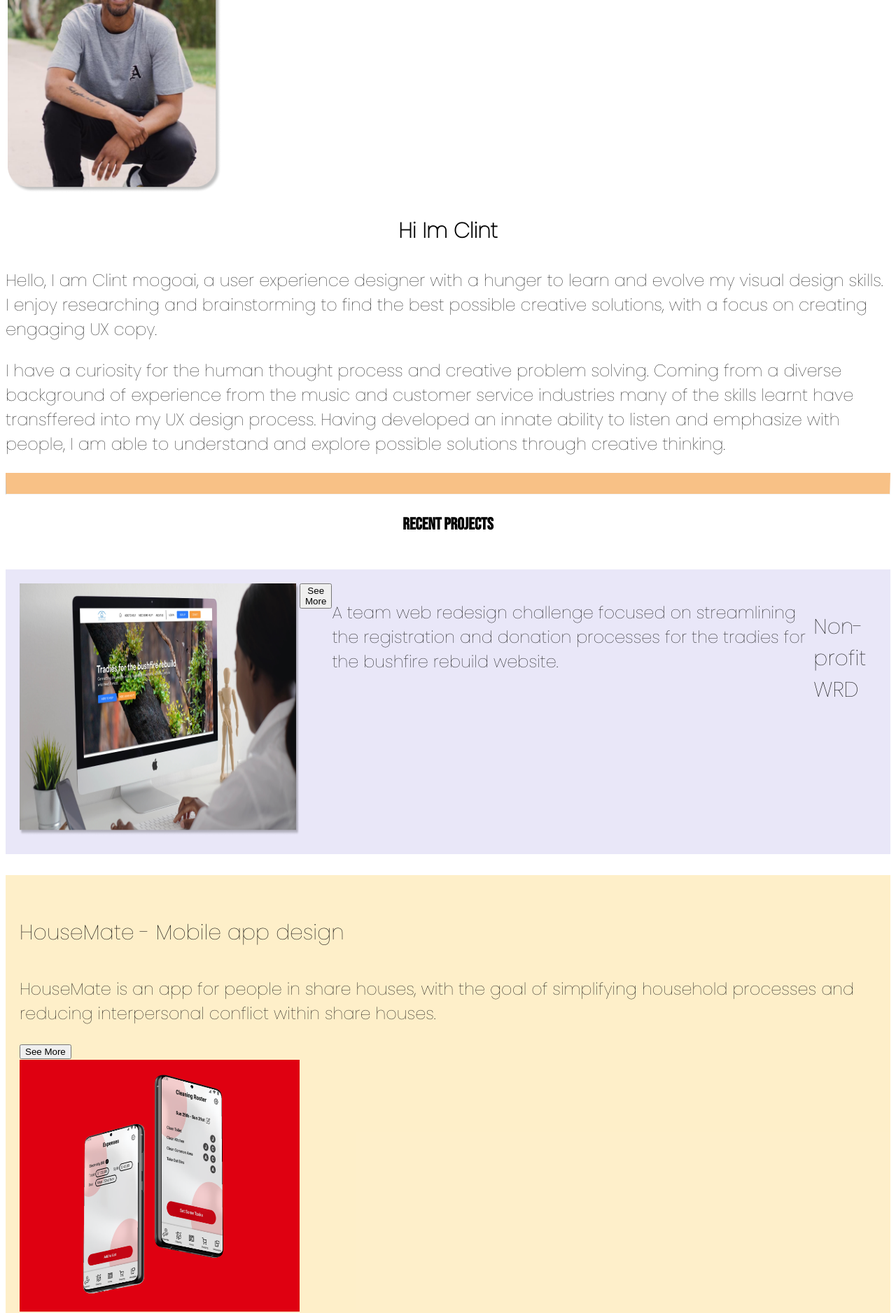
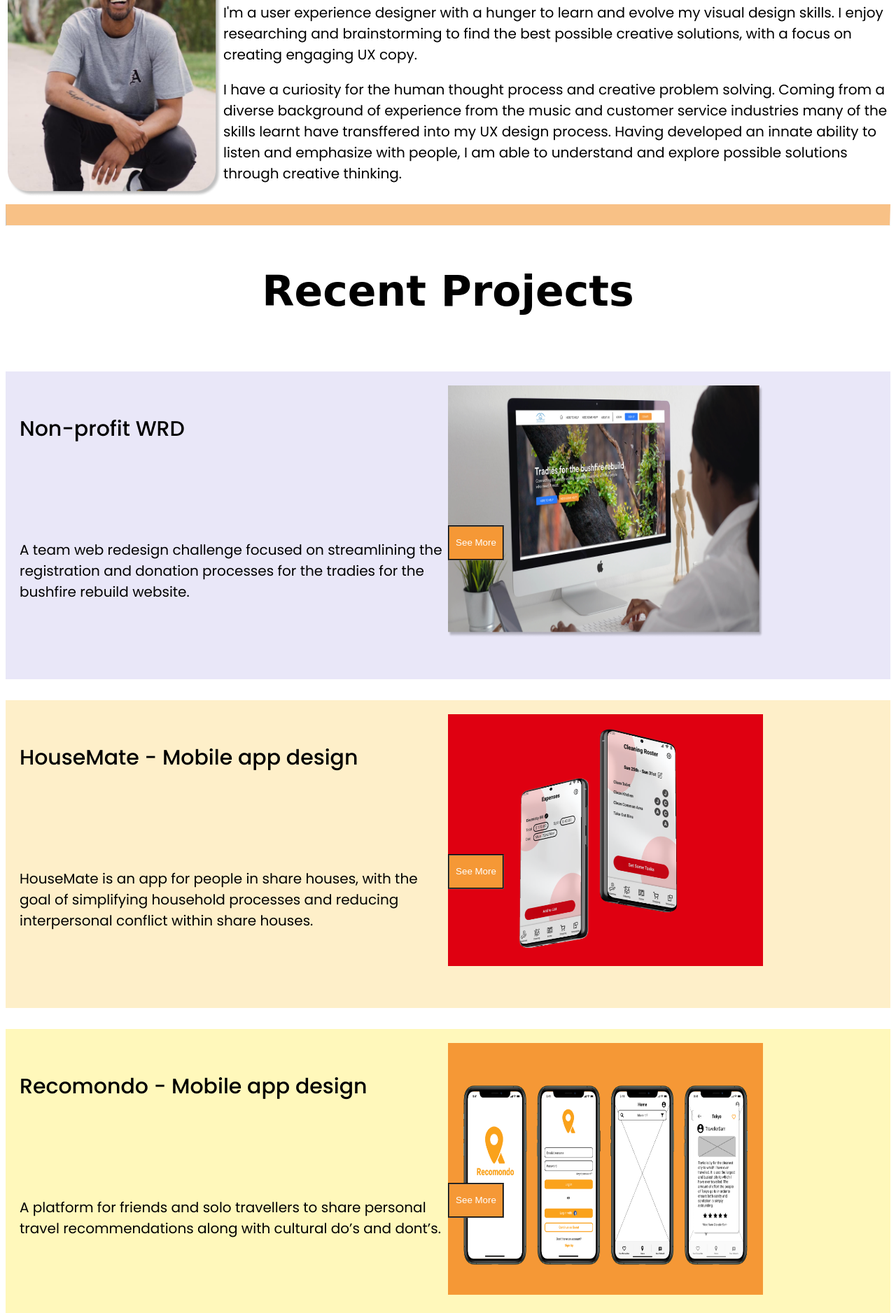
Before and after one commit to clintmogoai/UX_UI_HW_18, a plain HTML site: page index.html in a window 1280 px wide. Shown: the part 923-2800 px from the top of the page at 70% size. Drawn offline with Linux system fonts and the light colour scheme.

Commit message:
monday update

```diff
--- a/CSS/style.css
+++ b/CSS/style.css
@@ -4,34 +4,40 @@ body{
 /* FONTS H1-H2 BEBAS NEAUVES H3 DOWN POPPINS*/
 h1{
     text-align: center;
-    font-family: ;font-family: 'Bebas Neue', cursive
+    font-family: 'Bebas Neue', cursive;
+    font-size: 120px;
 }
 h2{
     text-align: center;
-    font-family: 'Bebas Neue', cursive
+    font-family: 'Bebas Neue', cursive;
+    font-size: 60px;
 }
 h3{
     text-align: center;
     font-size: 30px;
     font-weight: bold;
+    font-family: 'Poppins', sans-serif;
 }
 h4{
     font-size: 30px ;
-    font-weight: 500;
+    font-weight:500;
+    font-family: 'Poppins', sans-serif;
 }
 h5{
     font-size: 30px;
     font-weight: 400px;
+    font-family: 'Poppins', sans-serif;
 }
 p{
-    font-size: 24px;
-    font-weight: 400px;
+    font-size: 20px;
+    font-weight: 300px;
+    font-family: 'Poppins', sans-serif;
+}
+li{
+
 }
 
 /* HOMEPAGE-HEADER*/
-.topNav{
-    font-family: 'Bebas Neue', cursive;
-}
 .Navigation{
     display: flex;
     vertical-align: top;
@@ -89,10 +95,11 @@ p{
     align-items: flex-start;
 }
 #Resume{
-    background-color: #FFE81F;
+    background-color: #F59836;
     color: white;
-    height: 30px;
-    width: 70px;
+    height: 50px;
+    width: 80px;
+    border-style: groove;
 }
 /* HOMEPAGE-FOOTER*/
 .quickLinks{
@@ -117,11 +124,11 @@ p{
     height: 100px;
     color: white;
     justify-content: end;
-    font-family: Poppins;
 }
 li{
     padding: 15px;
     font-size: 16px;
+    font-weight: 500px;
 }
 .copyRight{
     justify-content: center;
@@ -144,12 +151,12 @@ li{
 }
 /* ABOUT ME SECTION*/
 .aboutMe {
-    flex-direction: column;
-    grid-template-columns: 30% 70%;
+    display: flex;
     grid-area: ;
 }
 .aboutMe p{
-    font: weight 400px; ;
+    font: weight 300px;
+    font-size: 20px;
 
 }
 /* MY WORK SECTION*/
@@ -157,7 +164,8 @@ li{
 .myWork{
     display: grid;
     grid-template-columns: 1fr;
-    position: relative;
+}
+workGrid{
 }
 
 #nfpwrd{
@@ -169,9 +177,11 @@ li{
     align-items: flex-start;
     max-width:none;
     position: relative;
-    display: flex;
-    flex-direction: row-reverse;
+    display: grid;
+    grid-template-columns: 1fr 1fr;
+    grid-template-rows: 200px 200px;
 }
+
 #houseMate{
     margin: auto;
     padding: 20px;
@@ -181,7 +191,9 @@ li{
     align-items: flex-start;
     max-width: none;
     position: relative;
-    flex-direction: row-reverse;
+    display: grid;
+    grid-template-columns: 1fr 1fr;
+    grid-template-rows: 200px 200px;
 }
 #recomondo{
     margin: auto;
@@ -192,11 +204,19 @@ li{
     align-items: flex-start;
     max-width: none;
     position: relative;
-    flex-direction: row-reverse;
+    flex-direction: row;
+    display: grid;
+    grid-template-columns: 1fr 1fr;
+    grid-template-rows: 200px 200px;
 }
-.bushFireWRD{
-    position: relative;
+#seeMore{
+    background-color: #F59836;
+    color: white;
+    height: 50px;
+    width: 80px;
+    border-style: groove;
 }
+
 @media only screen and {max: width 600px;{
     . {
         width:  ;
--- a/index.html
+++ b/index.html
@@ -3,7 +3,8 @@
     <head>
         <link rel ="stylesheet" href="../UX_UI_HW_18/CSS/style.css"type="text/css">
         <link rel="preconnect" href="https://fonts.gstatic.com">
-<link href="https://fonts.googleapis.com/css2?family=Bebas+Neue&family=Poppins:wght@100&display=swap" rel="stylesheet">
+        <link rel="preconnect" href="https://fonts.gstatic.com">
+<link href="https://fonts.googleapis.com/css2?family=Poppins:ital,wght@0,200;0,300;0,400;0,500;0,600;0,700;0,800;0,900;1,100;1,200;1,300;1,400;1,500;1,600;1,700;1,800;1,900&display=swap" rel="stylesheet">
         <title>Clint Mogoai</title>
     </head>
     <body>
@@ -39,37 +40,40 @@
         </div>
         <div class="aboutText">
             <div><h3>Hi Im Clint</h3> </div>
-            <div><p>Hello, I am Clint mogoai, a user experience designer with a hunger to learn and evolve my visual design skills. I enjoy researching and brainstorming to find the best possible creative solutions, with a focus on creating engaging UX copy.</p>
+            <div><p> I'm a user experience designer with a hunger to learn and evolve my visual design skills. I enjoy researching and brainstorming to find the best possible creative solutions, with a focus on creating engaging UX copy.</p>
            <p> I have a curiosity for the human thought process and creative problem solving. Coming from a diverse background of experience from the music and customer service industries many of the skills learnt have transffered into my UX design process.  Having developed an innate ability to listen and emphasize with people, I am able to understand and explore possible solutions through creative thinking. </p></div>
         </div>
     </section>
     <hr class="solid"></hr>
      <!--My WORKS SECTION-->
     <section class="myWork">
-        <h1>Recent Projects</h1>
+        <div><h2>Recent Projects</h2></div>
         <div class="workGrid">
             <div id="nfpwrd">
-                <h4> Non-profit WRD</h4><p>A team web redesign challenge focused on streamlining the registration and donation processes for the tradies for the bushfire rebuild website.</p>
+                <h4> Non-profit WRD</h4>
+                <div>
+                    <img class="bushFireWRD" src="../UX_UI_HW_18/Images/bushfire mockup.png" alt="bushfire wrd case study" height="360px" width="450px">
+                </div>
+                <p>A team web redesign challenge focused on streamlining the registration and donation processes for the tradies for the bushfire rebuild website.</p>
                 <button id="seeMore"> See More </button>
-                <div>
-                    <img class="bushFireWRD" src="../UX_UI_HW_18/Images/bushfire mockup.png" alt="bushfire wrd case study" height="360px" width="400px">
-                </div>
             </div>
             <div id="houseMate">
                 <h4> HouseMate - Mobile app design </h4>
+                <div>
+                    <img class="houseMateimg" src="../UX_UI_HW_18/Images/HouseMate mockup.png" alt="HouseMate case study" height="360px" width="450px">
+                </div>
                 <p>HouseMate is an app for people  in share houses, with the goal of simplifying household processes and reducing interpersonal conflict within share houses.</p>
                 <button id="seeMore"> See More </button>
-                <div>
-                    <img class="houseMateimg" src="../UX_UI_HW_18/Images/HouseMate mockup.png" alt="HouseMate case study" height="360px" width="400px">
-                </div>
+
             </div>
             <div id="recomondo">
-                <h4> Recomondo - Mobile app design </h4>
-                <p>A platform for friends and solo travellers to share personal travel recommendations along with cultural do’s and dont’s.</p>
-                <button id="seeMore"> See More </button>
+                <div><h4> Recomondo - Mobile app design </h4></div>
                 <div>
-                    <img class="recomondoImg" src="../UX_UI_HW_18/Images/Frame 1 (4).png" alt="Recomondo case study" height="360px" width="400px">
+                    <img class="recomondoImg" src="../UX_UI_HW_18/Images/Frame 1 (4).png" alt="Recomondo case study" height="360px" width="450px">
                 </div>
+                <div><p>A platform for friends and solo travellers to share personal travel recommendations along with cultural do’s and dont’s.</p></div>
+                <div><button id="seeMore"> See More </button> </div>
+
             </div>
         </div>
         <h3>See all recent projects</h3>
```
Also changed, not shown: Images/butterfly.png (added).
